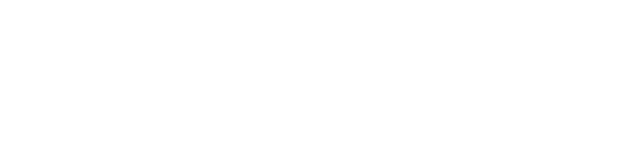
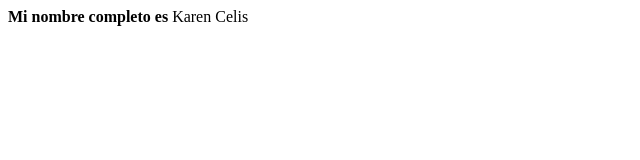
Before and after one commit to KarenCelis/Programaci-n-Web, a plain HTML site: page JavaScript/JavaScript1.html in a window 1280 px wide. Shown: the whole page, without its empty margins (0-640 px from the left). Drawn offline with Linux system fonts and the light colour scheme.

Commit message:
Update JavaScript1.html

```diff
--- a/JavaScript/JavaScript1.html
+++ b/JavaScript/JavaScript1.html
@@ -33,13 +33,42 @@
 
         var nombre = "Karen"
         var apellido = "Celis"
-        var nombreC = "Mi nombre completo es " + nombre + " " + apellido
+        var nombreC = "<Strong> Mi nombre completo es </Strong> " + nombre + " " + apellido
+
+        document.write(nombreC)
         console.log(nombreC)
 
         var pais = "Colombia"
         var ciudad = "Bogota"
-        var nacionalidad = nombreC + " " + "Naci en " + pais + " en la ciudad de " + ciudad
+        var anoA = 2020
+        var anoN = 1999
+
+        var fecha = new Date();
+        var ano = fecha.getFullYear()
+        console.log(ano)
+
+        var nacionalidad = nombreC + " " + "Naci en " + pais + " en la ciudad de " + ciudad + " mi edad es " + (anoA - anoN)
         console.log(nacionalidad)
+
+        var n1, n2
+        n1 = 2
+        n2 = 6
+        var modulo = n1 % n2
+        console.log('El modulo es ' + modulo)
+        if (n1 % n2 == 0) {
+            console.log('Es par')
+        } else {
+            console.log('Es impar')
+        }
+        var e = 50000 + 20000 - 6000 - 15000 + 30000 - 30000
+        e = 50000
+        e += 20000
+        e -= 6000
+        e -= 15000
+        e += 30000
+        e -= 30000
+        console.log(e)
+            //50000 + 20000- 6000 - 15000+30000 -30000
     </script>
 
 </body>
```
